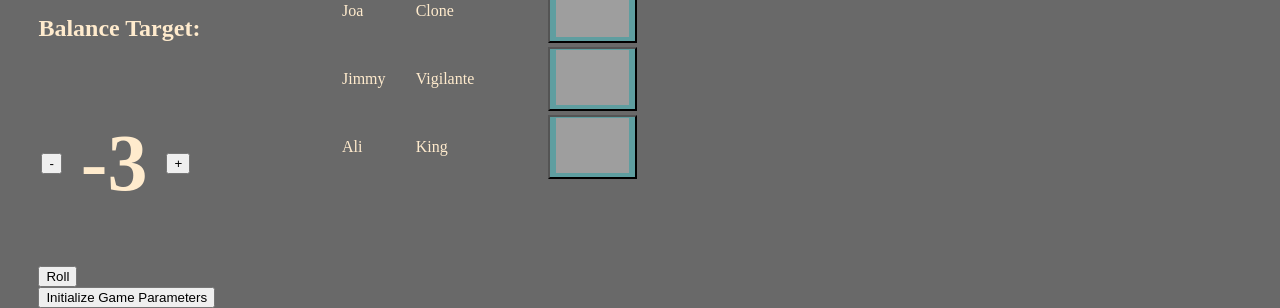
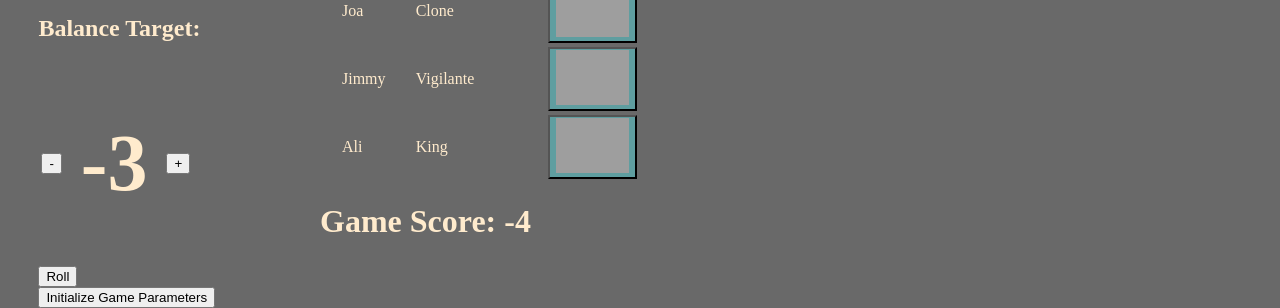
Before and after one commit to justinlcochran/wolfupload, a Django app: page / in a window 1280 px wide. Shown: the part 620-928 px from the top of the page. Run offline with Django 3.2, Linux system fonts and the light colour scheme; a user stored in the database is signed in; data comes from the database, SQL or seed files in the repository; grey boxes are pictures that could not be loaded.

Commit message:
Re-instituting Game Score

```diff
--- a/wolfrollapp/templates/wolfrollapp/home.html
+++ b/wolfrollapp/templates/wolfrollapp/home.html
@@ -213,6 +213,7 @@
 
 
     </table>
+<h1>Game Score: {{ game_score }}</h1>
 </div>
 
 <div style="width: 200px; left: 60%; top: 1.5%; position: absolute">
--- a/wolfrollapp/views.py
+++ b/wolfrollapp/views.py
@@ -46,6 +46,7 @@
 	balance_goal = game_params_dict['balanceGoal']
 
 	role_assignments = RoleAssignment.objects.filter(user=request.user)
+	game_score = sum([i.role.score for i in role_assignments])
 
 	context = {
 		'player_form': player_form,
@@ -53,8 +54,8 @@
 		'role_type_toggles': role_type_toggles,
 		'wolf_count': wolf_count,
 		'balance_goal': balance_goal,
-		'role_assignments': role_assignments
-
+		'role_assignments': role_assignments,
+		'game_score': game_score,
 	}
 	return render(request, 'wolfrollapp/home.html', context)
 
--- a/wolfrollsite/settings.py
+++ b/wolfrollsite/settings.py
@@ -26,7 +26,7 @@
 # SECURITY WARNING: don't run with debug turned on in production!
 DEBUG = False
 
-ALLOWED_HOSTS = ['wolfroller.herokuapp.com', 'http://127.0.0.1']
+ALLOWED_HOSTS = ['wolfroller.herokuapp.com', r'http://127.0.0.1']
 
 
 # Application definition
```
